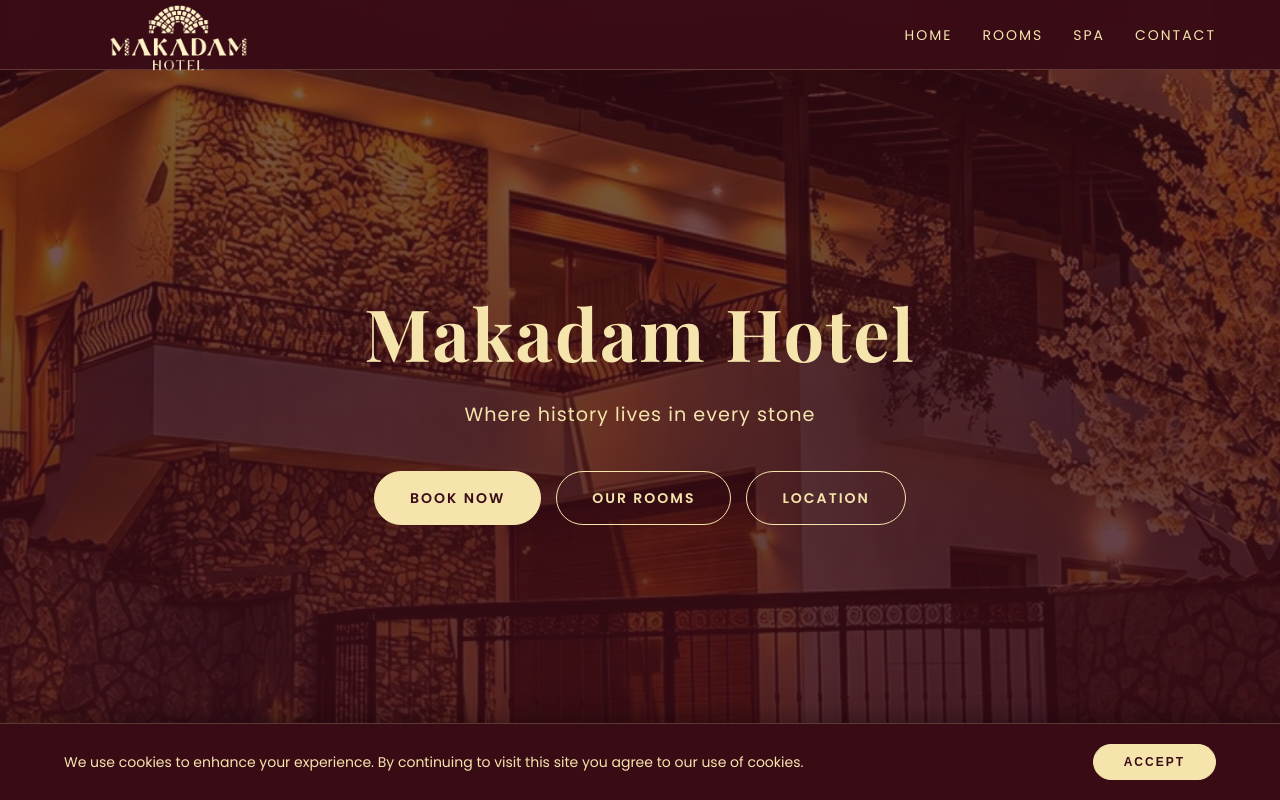
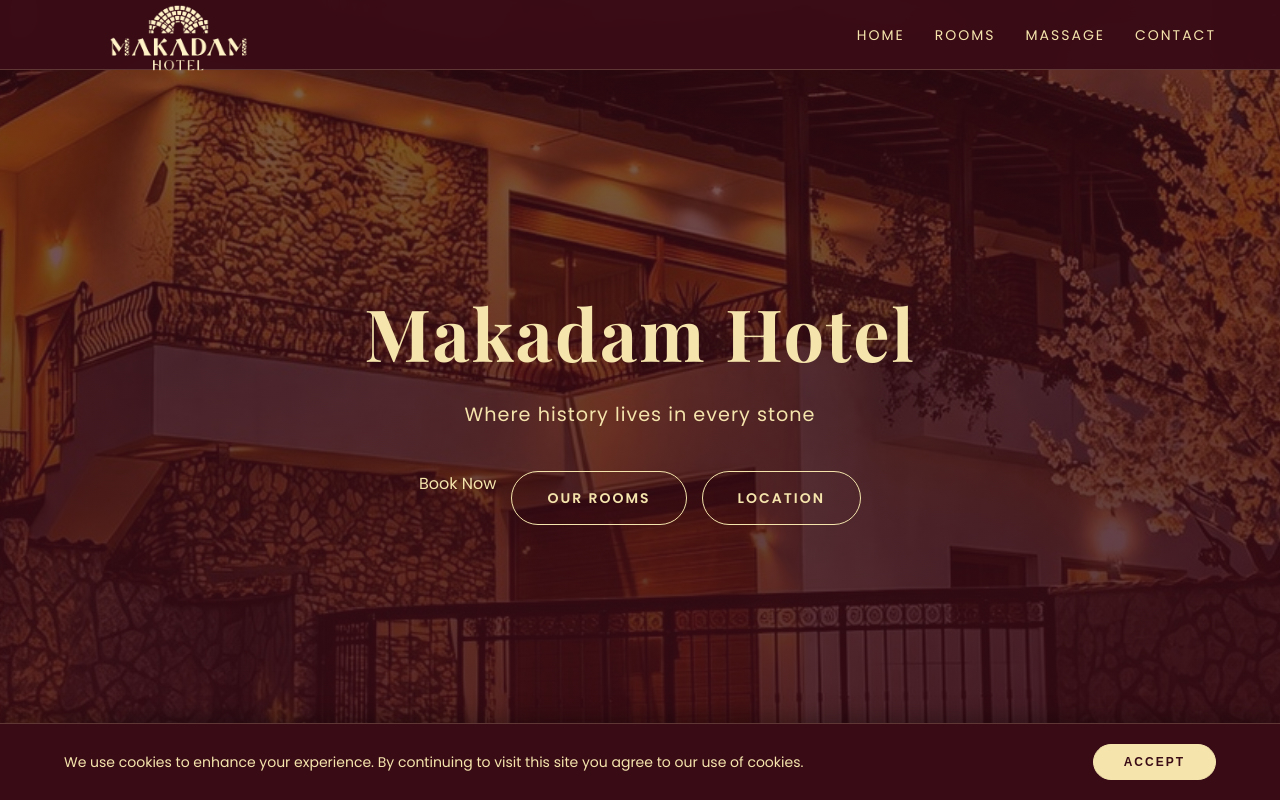
Before and after one commit to makadamhotel/makadamhotel, a plain HTML site: page index.html in a window 1280 px wide. Shown: the top 800 px of the page. Drawn offline with nearby package versions, Linux system fonts and the light colour scheme; a web font is replaced by a local one.

Commit message:
Update index.html

```diff
--- a/index.html
+++ b/index.html
@@ -609,7 +609,7 @@
         <ul class="nav-links">
             <li><a href="#home" class="nav-link">Home</a></li>
             <li><a href="#rooms" class="nav-link">Rooms</a></li>
-            <li><a href="#massage" class="nav-link">Spa</a></li>
+            <li><a href="#massage" class="nav-link">Massage</a></li>
             <li><a href="#contact" class="nav-link">Contact</a></li>
         </ul>
         <button class="hamburger" aria-label="Toggle menu" aria-expanded="false">
@@ -623,7 +623,7 @@
         <h1>Makadam Hotel</h1>
         <p>Where history lives in every stone</p>
         <div class="hero-btns">
-            <a href="https://ghs.channex.io/f113d99a-57aa-40a6-b232-11234c1f07ef" target="_blank" rel="noopener noreferrer" class="btn btn-primary">Book Now</a>
+            <a href="https://app.thelobbyboy.com/online_reservation/select_dates_and_rooms/80">Book Now</a>
             <a href="#rooms" class="btn">Our Rooms</a>
             <a href="https://maps.google.com/?q=Makadam+Hotel+Prizren"
             target="_blank"
@@ -731,7 +731,7 @@
         <div class="massage-container reveal">
             <h2 class="section-title" style="margin-bottom: 30px;">Massage & Wellness</h2>
             <img class="massage-image" src="massage.png" alt="Makadam Hotel Massage Room" loading="lazy">
-            <p class="massage-text">Our private massage room offers professional physiotherapy treatments designed to restore balance, relieve tension, and enhance your overall well-being. Experience true relaxation in an intimate setting where every detail is crafted to ease stress, improve mobility, and restore your body’s natural harmony.</p>
+            <p class="massage-text">Our private massage room offers professional physiotherapy treatments designed to restore balance, relieve tension, and enhance your overall well-being. Experience true relaxation in an intimate setting where every detail is crafted to ease stress, improve mobility, and restore your body’s natural harmony. Available only for our guests!</p>
         </div>
     </section>
 
```
